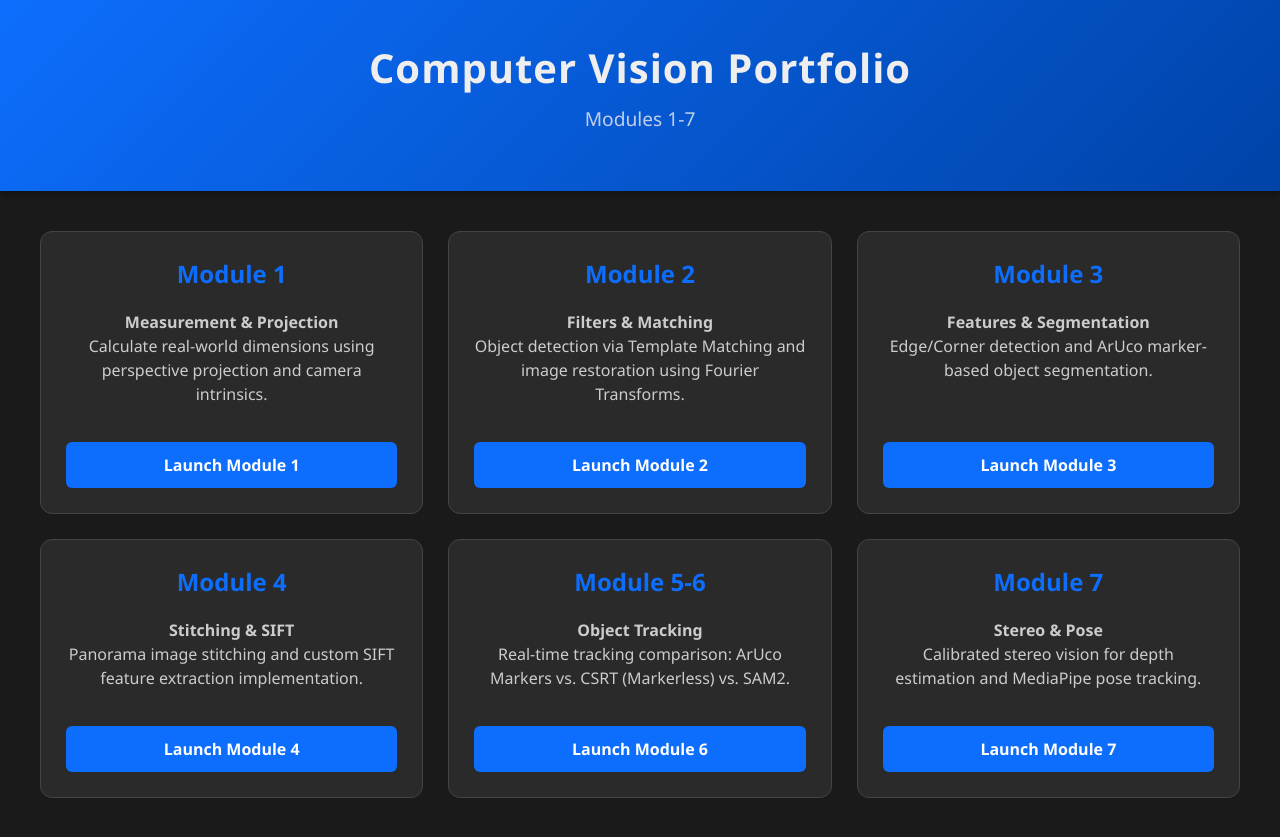
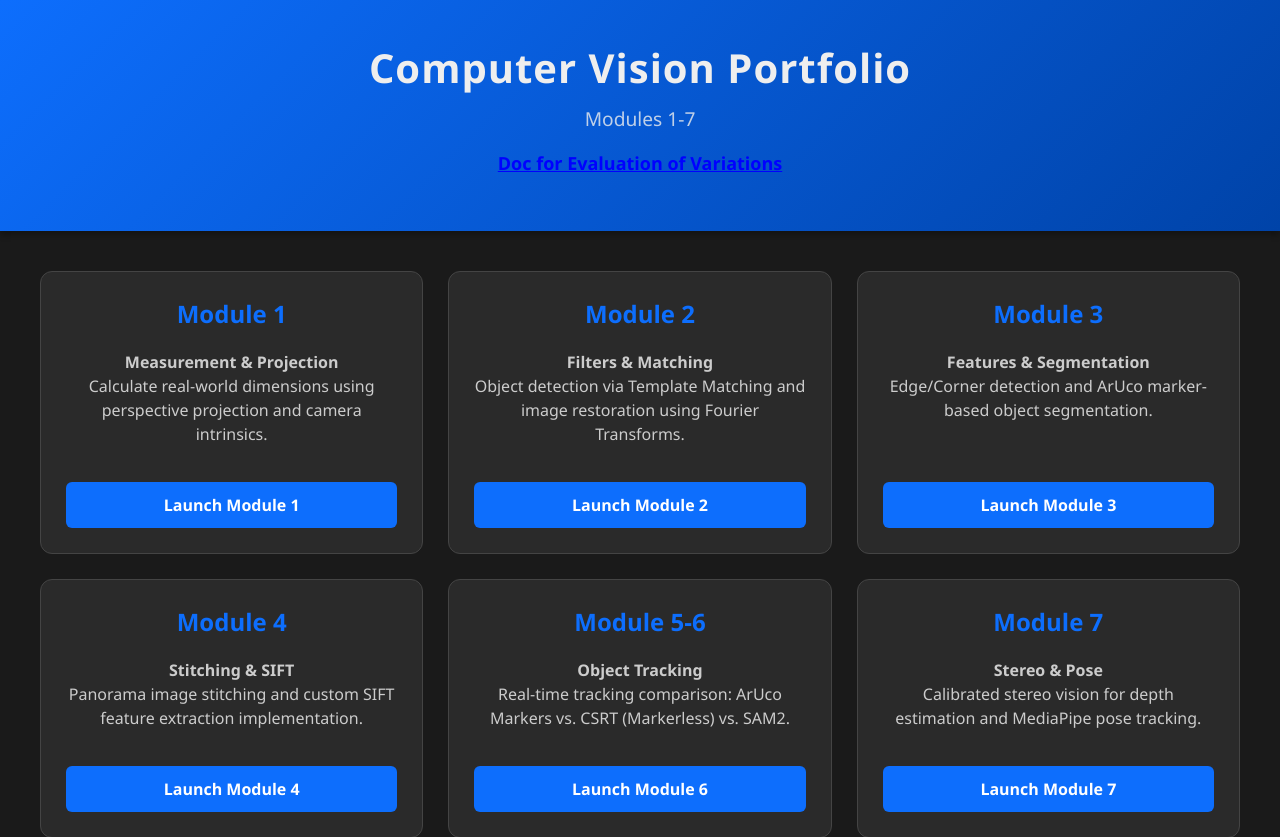
Before and after one commit to komalganta/Computer-Vision-Website, a Flask app: template Final_Submission/hub/templates/landing.html in a window 1280 px wide. Shown: the top 837 px of the page. Run offline with Flask 3, Linux system fonts and the light colour scheme; the template is opened without the code that fills it, so the values that code supplies are empty.

Commit message:
Added Var Eval

```diff
--- a/Final_Submission/hub/templates/landing.html
+++ b/Final_Submission/hub/templates/landing.html
@@ -52,6 +52,8 @@
     <header>
         <h1>Computer Vision Portfolio</h1>
         <p class="subtitle">Modules 1-7</p>
+        <p><a href="https://docs.google.com/document/d/1BnIqUXdYpt_o5x_lYJ8E83RWZKSBFLg1FhJVqeBZ-V4/edit?usp=sharing" target="_blank" style="color: blue; font-weight: bold; font-size: 18px;">Doc for Evaluation of Variations</a></p>
+
     </header>
 
     <div class="grid-container">
```
